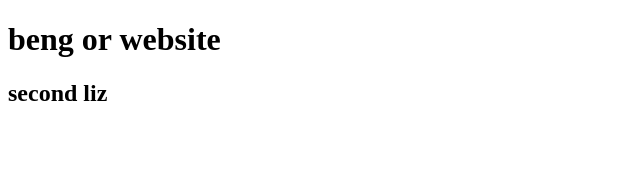
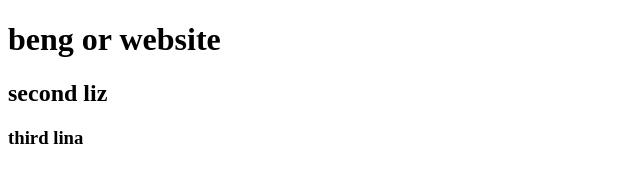
Before and after one commit to Abidaliza/my-first-website, a plain HTML site: page index.html in a window 1280 px wide. Shown: the whole page, without its empty margins (0-640 px from the left). Drawn offline with Linux system fonts and the light colour scheme.

Commit message:
third commit

```diff
--- a/index.html
+++ b/index.html
@@ -9,6 +9,7 @@
 <body>
     <h1> beng or website</h1>
     <h2>second liz</h2>
+    <h3>third lina</h3>
 
 </body>
 </html>
```
